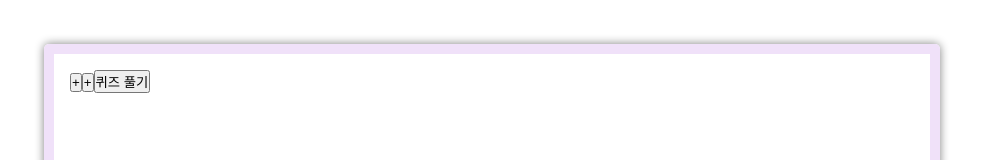
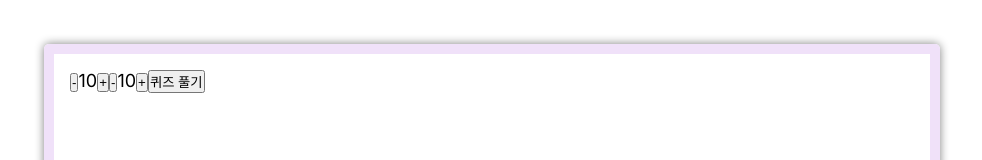
Before and after one commit to haileyham/study-now, a Next.js app: page /quiz in a window 1280 px wide. Shown: the part 164-324 px from the top of the page, without its empty margins (148-1130 px from the left). Built offline with nearby package versions, Linux system fonts and the light colour scheme.

Commit message:
(#11) feat : 퀴즈셋팅페이지- 퀴즈갯수,시간설정+,- 각기능개발

```diff
--- a/components/quiz/QuizSetting.tsx
+++ b/components/quiz/QuizSetting.tsx
@@ -17,8 +17,13 @@ export default function QuizSetting() {
     }
   };
 
-  console.log(questionNum);
-  console.log(timerDuration);
+  const handleDecrease = (name: string) => {
+    if (name === 'questionNum') {
+      setQuestionNum((prev) => prev - 5);
+    } else if (name === 'timerDuration') {
+      setTimerDuration((prev) => prev - 5);
+    }
+  };
 
   const handleMoveQuiz = () => {
     router.push(`/quiz/play?q=${questionNum}&t=${timerDuration}`);
@@ -29,11 +34,27 @@ export default function QuizSetting() {
       <main className={styles.main}>
         <button
           onClick={() => {
+            handleDecrease('questionNum');
+          }}
+        >
+          -
+        </button>
+        <span>{questionNum}</span>
+        <button
+          onClick={() => {
             handleIncrease('questionNum');
           }}
         >
           +
         </button>
+        <button
+          onClick={() => {
+            handleDecrease('timerDuration');
+          }}
+        >
+          -
+        </button>
+        <span>{timerDuration}</span>
         <button
           onClick={() => {
             handleIncrease('timerDuration');
```
